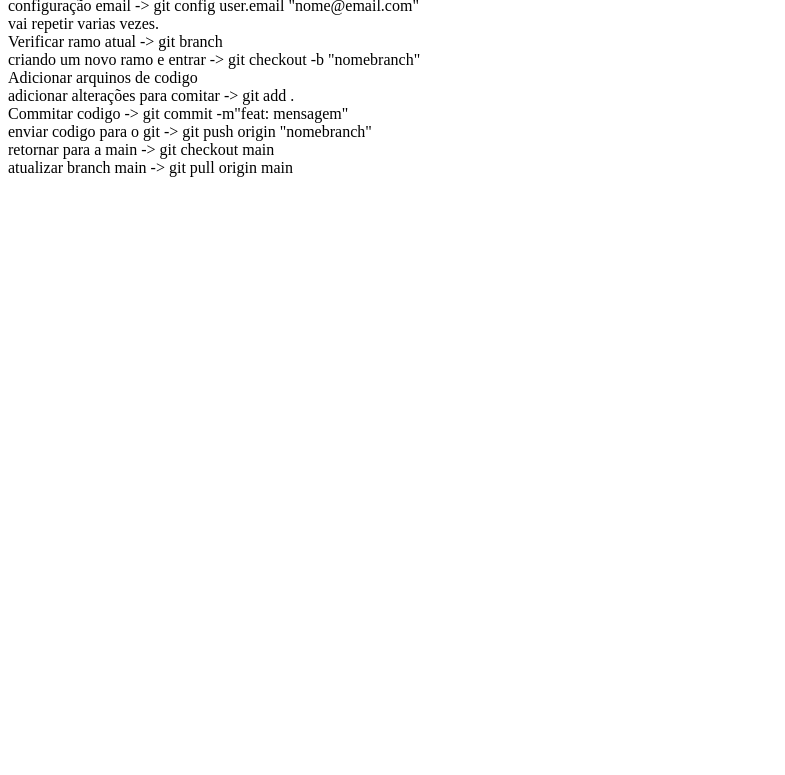
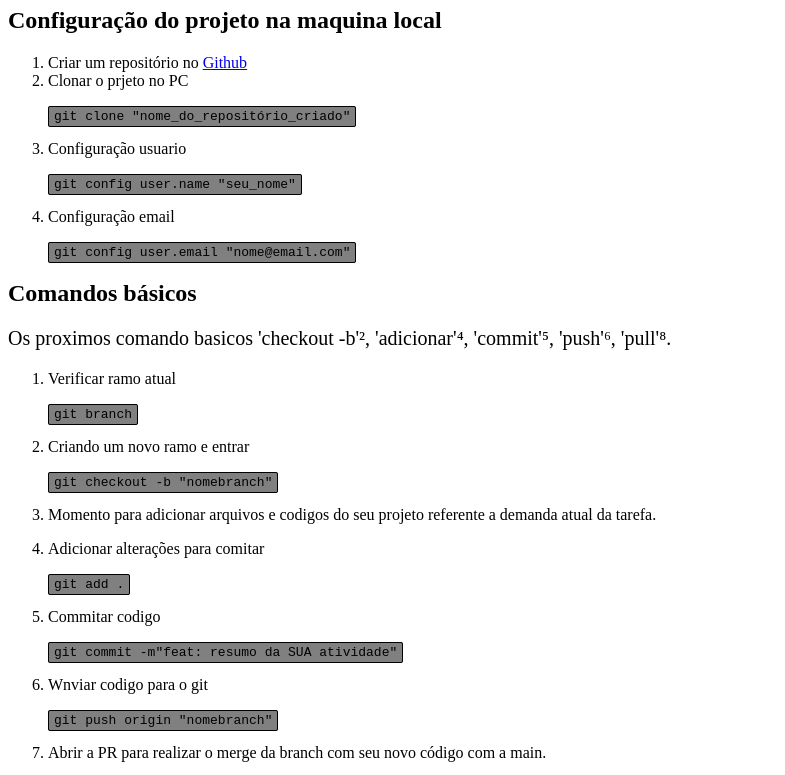
Before and after one commit to ericks0nmartinez/dio-flex-box, a plain HTML site: page src/git.html in a window 1280 px wide. Shown: the part 73-848 px from the top of the page, without its empty margins (0-785 px from the left). Before the commit the page ends 800 px from the top, so only its background shows below. Drawn offline with Linux system fonts and the light colour scheme.

Commit message:
feat: refatoração dos comando do git

```diff
--- a/src/css/index.css
+++ b/src/css/index.css
@@ -15,11 +15,14 @@ li {
     background: blueviolet;
     border-radius: 5px;
     padding: 10px;
+    display: flex;
+    text-align: center;
 }
 
 a {
     text-decoration: none;
     color: white;
+    width: 100%;
 }
 
 @media (max-width: 768px) {
--- a/src/git.html
+++ b/src/git.html
@@ -7,25 +7,69 @@
     <meta name="viewport" content="width=device-width, initial-scale=1.0">
     <title>Github</title>
 </head>
+<style>
+    code {
+        background: gray;
+        padding: 2px 5px;
+        border-radius: 2px;
+        border: 1px solid black;
+    }
+
+    section>p {
+        font-size: 20px;
+        font-weight: 400;
+    }
+</style>
 
 <body>
-    <p>
-        Criar um repositório github<br>
-        clonar o prjeto no PC -> git clone "nome_do_repositório_criado"<br>
-        configuração usuario -> git config user.name "seu_nome"<br>
-        configuração email -> git config user.email "nome@email.com"<br>
+    <header>
+        <h1>Github - principais comandos para trabalhar Github</h1>
+    </header>
+    <main>
+        <section>
+            <h2>Configuração do projeto na maquina local</h2>
+            <ol>
+                <li>Criar um repositório no <a href="https://github.com/" rel="Site github">Github</a></li>
+                <li>Clonar o prjeto no PC <p><code> git clone "nome_do_repositório_criado"</code></p>
+                </li>
+                <li>Configuração usuario <p><code> git config user.name "seu_nome"</code></p>
+                </li>
+                <li>Configuração email <p><code> git config user.email "nome@email.com"</code></p>
+                </li>
+            </ol>
+        </section>
 
-        vai repetir varias vezes.<br>
-
-        Verificar ramo atual -> git branch<br>
-        criando um novo ramo e entrar -> git checkout -b "nomebranch"<br>
-        Adicionar arquinos de codigo<br>
-        adicionar alterações para comitar -> git add .<br>
-        Commitar codigo -> git commit -m"feat: mensagem"<br>
-        enviar codigo para o git -> git push origin "nomebranch"<br>
-        retornar para a main -> git checkout main<br>
-        atualizar branch main -> git pull origin main<br>
-    </p>
+        <section>
+            <h2>Comandos básicos</h2>
+            <p>Os proximos comando basicos 'checkout -b'&sup2;, 'adicionar'&#8308;, 'commit'&#8309;, 'push'&#8310;,
+                'pull'&#8312;.
+            </p>
+            <ol>
+                <li>Verificar ramo atual <p><code>git branch</code></p>
+                    </code></p>
+                </li>
+                <li>Criando um novo ramo e entrar <p><code> git checkout -b "nomebranch"</code></p>
+                </li>
+                <li>
+                    <p>Momento para adicionar arquivos e codigos do seu projeto referente a demanda atual da tarefa.
+                    </p>
+                </li>
+                <li>Adicionar alterações para comitar <p><code> git add .</code></p>
+                </li>
+                <li>Commitar codigo <p><code> git commit -m"feat: resumo da SUA atividade"</code></p>
+                </li>
+                <li>Wnviar codigo para o git <p><code> git push origin "nomebranch"</code></p>
+                </li>
+                <li>
+                    <p>Abrir a PR para realizar o merge da branch com seu novo código com a main.</p>
+                </li>
+                <li>retornar para a main <p><code> git checkout main</code></p>
+                </li>
+                <li>atualizar branch main <p><code> git pull origin main</code></p>
+                </li>
+            </ol>
+        </section>
+    </main>
 </body>
 
 </html>
```
